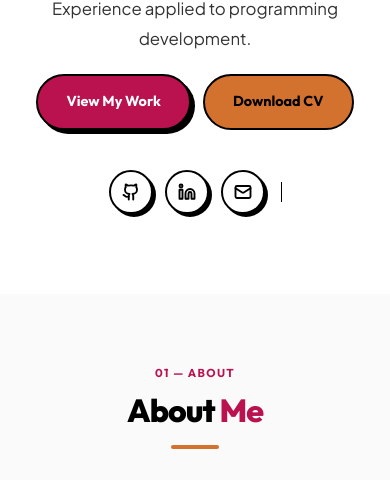
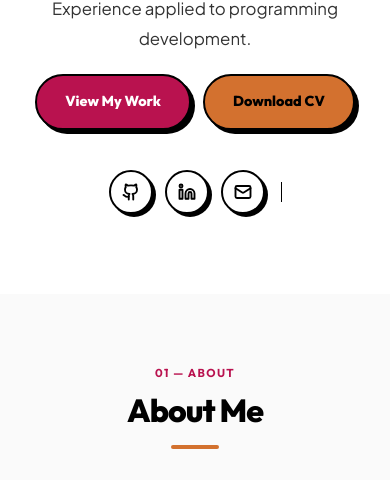
Before and after one commit to PatriciaGea/portifoliodev, a Next.js app: page / in a window 390 px wide. Shown: the part 760-1240 px from the top of the page. Built offline with nearby package versions, Linux system fonts and the light colour scheme; no server answers.

Commit message:
buttons colors

```diff
--- a/src/app/globals.css
+++ b/src/app/globals.css
@@ -20,6 +20,7 @@
   --hover-primary:    #9A0F42;
   --hover-secondary:  #4F8698;
   --hover-accent:     #B85E24;
+  --hero-back-transform: translateY(36px) scale(1.06);
 
   --radius-sm:        8px;
   --radius-md:        16px;
@@ -61,6 +62,7 @@
   --hover-primary:    #E84B84;
   --hover-secondary:  #9AD0DF;
   --hover-accent:     #FFA96A;
+  --hero-back-transform: translateY(36px) scale(1.06);
 
   --color-bg:         #000000;
   --color-bg-alt:     #111111;
@@ -306,12 +308,18 @@ code, pre, .mono {
   border-radius: 10px;
   outline: none;
   box-sizing: border-box;
-  transition: border-color 0.2s ease, box-shadow 0.2s ease;
+  transition: border-color 0.2s ease;
 }
 
+.field-input:hover,
 .field-input:focus {
-  border-color: var(--accent);
-  box-shadow: 4px 4px 0px var(--accent);
+  border-color: #629FB1;
+  box-shadow: none;
+}
+
+.field-input:focus-visible {
+  outline: none;
+  border-color: #629FB1;
 }
 
 /* Pill badge */
@@ -413,6 +421,47 @@ code, pre, .mono {
   outline-offset: 3px;
 }
 
+.hero-action-btn {
+  display: inline-flex;
+  align-items: center;
+  justify-content: center;
+  gap: 10px;
+  padding: 14px 28px;
+  border-radius: 9999px;
+  background: var(--card);
+  color: var(--foreground);
+  font-family: 'Outfit', system-ui, sans-serif;
+  font-weight: 800;
+  font-size: 0.9rem;
+  border: 2px solid var(--foreground);
+  cursor: pointer;
+  box-shadow: var(--shadow-pop);
+  text-decoration: none;
+  transition: background 0.2s ease, color 0.2s ease, transform 0.3s cubic-bezier(0.34,1.56,0.64,1), box-shadow 0.3s cubic-bezier(0.34,1.56,0.64,1);
+}
+
+.hero-action-primary {
+  background: var(--accent);
+  color: var(--accent-fg);
+}
+
+.hero-action-secondary {
+  background: var(--tertiary);
+  color: var(--foreground);
+}
+
+.hero-action-btn:hover {
+  background: #FFFFFF;
+  color: #000000;
+  transform: translate(-2px, -2px);
+  box-shadow: var(--shadow-pop-hover);
+}
+
+.hero-action-btn:active {
+  transform: translate(2px, 2px);
+  box-shadow: var(--shadow-pop-sm);
+}
+
 /* Section padding */
 .section {
   padding: 96px 0;
@@ -495,7 +544,7 @@ section[id] {
 }
 
 .section-title-accent {
-  color: var(--accent);
+  color: var(--foreground);
 }
 
 /* Divider */
@@ -599,6 +648,10 @@ section[id] {
 
 /* Mobile */
 @media (max-width: 768px) {
+  :root {
+    --hero-back-transform: translateY(24px) scale(1.22);
+  }
+
   .section { padding: 64px 0; }
   h1 { font-size: clamp(2.2rem, 9vw, 5rem); }
 
--- a/src/components/sections/Hero.tsx
+++ b/src/components/sections/Hero.tsx
@@ -88,7 +88,7 @@ export default function Hero() {
           alt="Patricia Gea portrait back"
           fill
           sizes="(max-width: 768px) 60vw, 360px"
-          style={{ objectFit: "cover", objectPosition: "center bottom", transform: "translateY(36px) scale(1.06)", transformOrigin: "center bottom" }}
+          style={{ objectFit: "cover", objectPosition: "center bottom", transform: "var(--hero-back-transform)", transformOrigin: "center bottom" }}
         />
       </div>
     </div>
@@ -199,10 +199,10 @@ export default function Hero() {
 
             {/* CTAs */}
             <div className="hero-cta-row" style={{ display: "flex", flexWrap: "wrap", gap: 12, marginTop: 20, marginBottom: 40 }}>
-              <a href="#projects" className="btn-primary">
+              <a href="#projects" className="hero-action-btn hero-action-primary">
                 View My Work
               </a>
-              <a href="/CVPatriciaDeveloper.pdf" download className="btn-outline btn-cv">
+              <a href="/CVPatriciaDeveloper.pdf" download className="hero-action-btn hero-action-secondary">
                 Download CV
               </a>
             </div>
--- a/src/components/sections/Projects.tsx
+++ b/src/components/sections/Projects.tsx
@@ -5,7 +5,7 @@ import { useState } from "react";
 import { ExternalLink, Github, ArrowRight, ChevronRight } from "lucide-react";
 import { Filter, projects, siteConfig } from "@/lib/portfolio-data";
 
-const filterColors: Record<string, string> = { All: "var(--accent)", Mobile: "var(--foreground)", Frontend: "var(--foreground)", Fullstack: "var(--foreground)" };
+const filterColors: Record<string, string> = { All: "var(--foreground)", Mobile: "var(--foreground)", Frontend: "var(--foreground)", Fullstack: "var(--foreground)" };
 const cardShadowColors = ["var(--foreground)", "var(--foreground)", "var(--foreground)", "var(--foreground)"];
 
 export default function Projects() {
@@ -31,7 +31,7 @@ export default function Projects() {
             {/* Filter buttons — pill group */}
             <div style={{ display: "flex", justifyContent: "center", flexWrap: "wrap", gap: 8 }}>
               {(["All", "Mobile", "Frontend", "Fullstack"] as Filter[]).map((f) => {
-                const color = filterColors[f] ?? "var(--accent)";
+                const color = filterColors[f] ?? "var(--foreground)";
                 const active = filter === f;
                 return (
                   <button
@@ -68,6 +68,7 @@ export default function Projects() {
             });
             const liveHref = (project.live && project.live.trim()) ? project.live : project.image ? project.image : null;
             const isBookingSystem = project.title === "Booking System with Login";
+            const isUserManagement = project.title === "User Management System";
             const imageSrc = isBookingSystem ? bookingImages[bookingImageIndex] : project.image;
             return (
               <article
@@ -103,7 +104,7 @@ export default function Projects() {
                       style={{
                         objectFit: "contain",
                         objectPosition: "center",
-                        transform: isMobile ? "scale(0.9)" : "scale(0.94)",
+                        transform: isUserManagement ? "scale(1.04)" : isMobile ? "scale(0.9)" : "scale(0.94)",
                       }}
                     />
                   ) : (
```
Also changed, not shown: public/images/screenshotplant.png (added), 1 other file (tests, documents, lock files or other folders).
